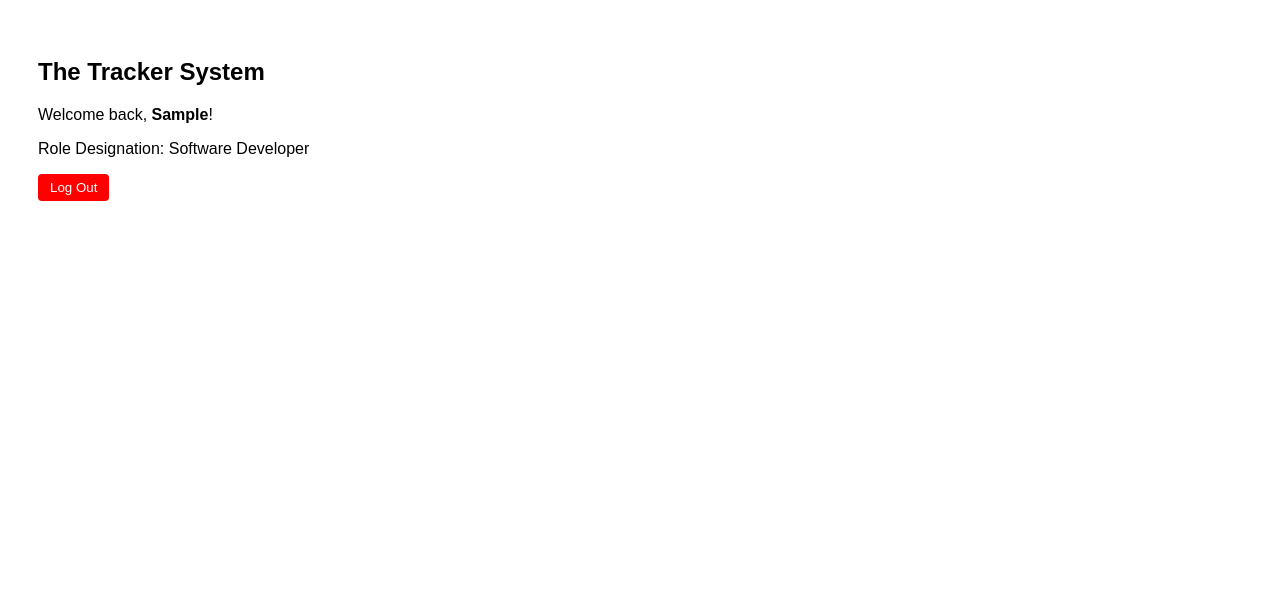
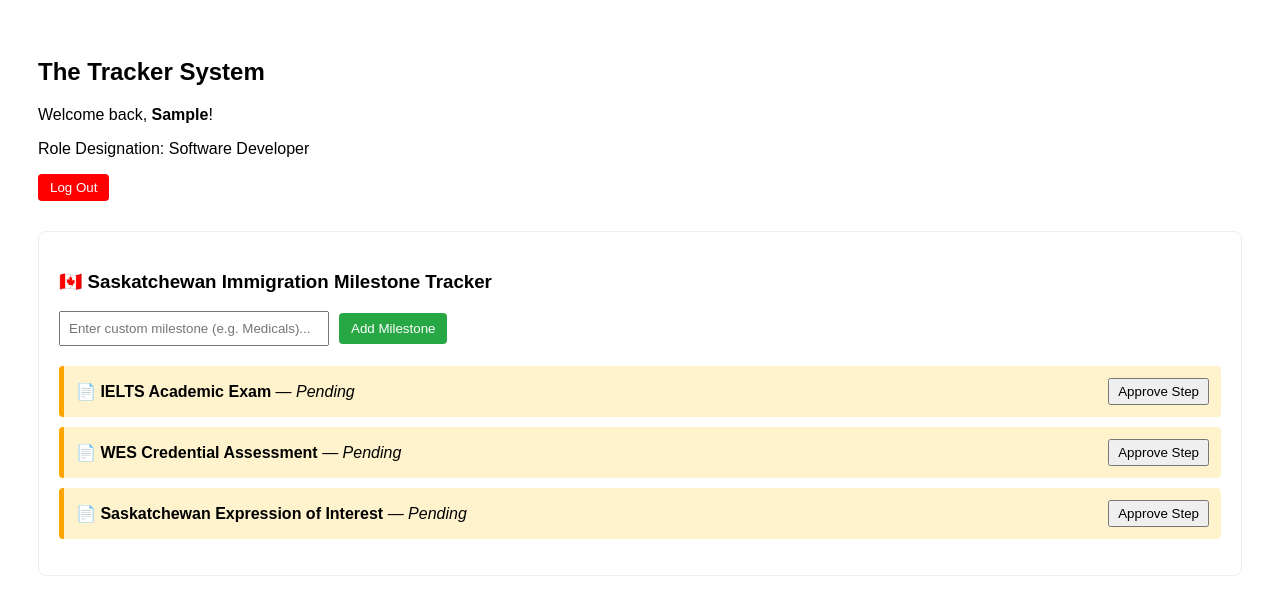
Before and after one commit to samisams1/sask-resettlement-tracker, a React (Vite) app: page / in a window 1280 px wide. Both pictures are taken after typing "Sample" into the empty fields and a click on the button "Submit". Shown: the top 614 px of the page. Built offline with nearby package versions, Linux system fonts and the light colour scheme.

Commit message:
Day 2 Complete: Operational Milestone Tracker with custom immutable creation and array update mapping loops implemented

```diff
--- a/src/App.jsx
+++ b/src/App.jsx
@@ -1,6 +1,7 @@
 import React, { useContext } from 'react';
 import Login from './components/Login';
 import { AuthContext, AuthProvider } from './context/AuthContext';
+import MilestoneTracker from './components/MilestoneTracker';
 
 function MainApplication() {
   // Fixed: Extracted 'logout' instead of 'login' since App needs to clear sessions
@@ -19,8 +20,10 @@ function MainApplication() {
         onClick={logout}
         style={{ padding: '6px 12px', background: 'red', color: '#fff', border: 'none', cursor: 'pointer', borderRadius: '4px' }}
       >
+
         Log Out
       </button>
+       <MilestoneTracker/>
     </div>
   );
 }
--- /dev/null
+++ b/src/components/MilestoneTracker.jsx
@@ -0,0 +1,88 @@
+import React, { useState } from 'react';
+
+export default function MilestoneTracker() {
+  // 1. Initialize local array state with default Saskatchewan immigration steps
+  const [milestones, setMilestones] = useState([
+    { id: 1, name: "IELTS Academic Exam", status: "Pending" },
+    { id: 2, name: "WES Credential Assessment", status: "Pending" },
+    { id: 3, name: "Saskatchewan Expression of Interest", status: "Pending" }
+  ]);
+
+  // Local state to track the text box input for a new milestone
+  const [newInput, setNewInput] = useState("");
+
+  // FUNCTION A: Toggle status from "Pending" to "Approved"
+  const handleToggleStatus = (targetId) => {
+ const updatedMilestones = milestones.map((item) => {
+      if (item.id === targetId) {
+        return { ...item, status: "Approved" };
+      }
+      return item;
+    });
+    setMilestones(updatedMilestones);
+
+    // 🎯 CHALLENGE 1:
+    // Use milestones.map() to check each item.
+    // If item.id === targetId, copy the object using ... and change status to "Approved".
+    // Save the resulting new array to state using setMilestones.
+  };
+
+  // FUNCTION B: Add a brand new milestone to the end of the array list
+ const handleCreateMilestone = (e) => {
+  e.preventDefault();
+  if (newInput.trim() === "") return;
+
+  const newMileStone = {
+    id: Date.now(),
+    name: newInput,
+    status: "Pending"
+  };
+
+  setMilestones([...milestones, newMileStone]);
+  setNewInput(""); // 🚀 Fixed: Clears out the form text field input immediately!
+};
+
+
+  return (
+    <div style={{ marginTop: '30px', padding: '20px', background: '#fff', borderRadius: '8px', border: '1px solid #eee' }}>
+      <h3>🇨🇦 Saskatchewan Immigration Milestone Tracker</h3>
+
+      {/* Controlled Input Form to Create New Milestones */}
+      <form onSubmit={handleCreateMilestone} style={{ marginBottom: '20px' }}>
+        <input
+          type="text"
+          placeholder="Enter custom milestone (e.g. Medicals)..."
+          value={newInput}
+          onChange={(e) => setNewInput(e.target.value)}
+          style={{ padding: '8px', width: '250px', marginRight: '10px' }}
+        />
+        <button type="submit" style={{ padding: '8px 12px', background: '#28a745', color: '#fff', border: 'none', cursor: 'pointer', borderRadius: '4px' }}>
+          Add Milestone
+        </button>
+      </form>
+
+      {/* Render the lists */}
+      <ul style={{ paddingLeft: '0' }}>
+        {milestones.map((item) => (
+          <li key={item.id} style={{
+            listStyleType: 'none',
+            background: item.status === 'Approved' ? '#e6f4ea' : '#fff3cd',
+            padding: '12px', margin: '10px 0', borderRadius: '4px',
+            display: 'flex', justifyContent: 'space-between', alignItems: 'center',
+            borderLeft: item.status === 'Approved' ? '5px solid green' : '5px solid orange'
+          }}>
+            <span><strong>📄 {item.name}</strong> — <em>{item.status}</em></span>
+
+            <button
+              onClick={() => handleToggleStatus(item.id)}
+              disabled={item.status === 'Approved'}
+              style={{ padding: '4px 8px', cursor: item.status === 'Approved' ? 'not-allowed' : 'pointer' }}
+            >
+              Approve Step
+            </button>
+          </li>
+        ))}
+      </ul>
+    </div>
+  );
+}
```
